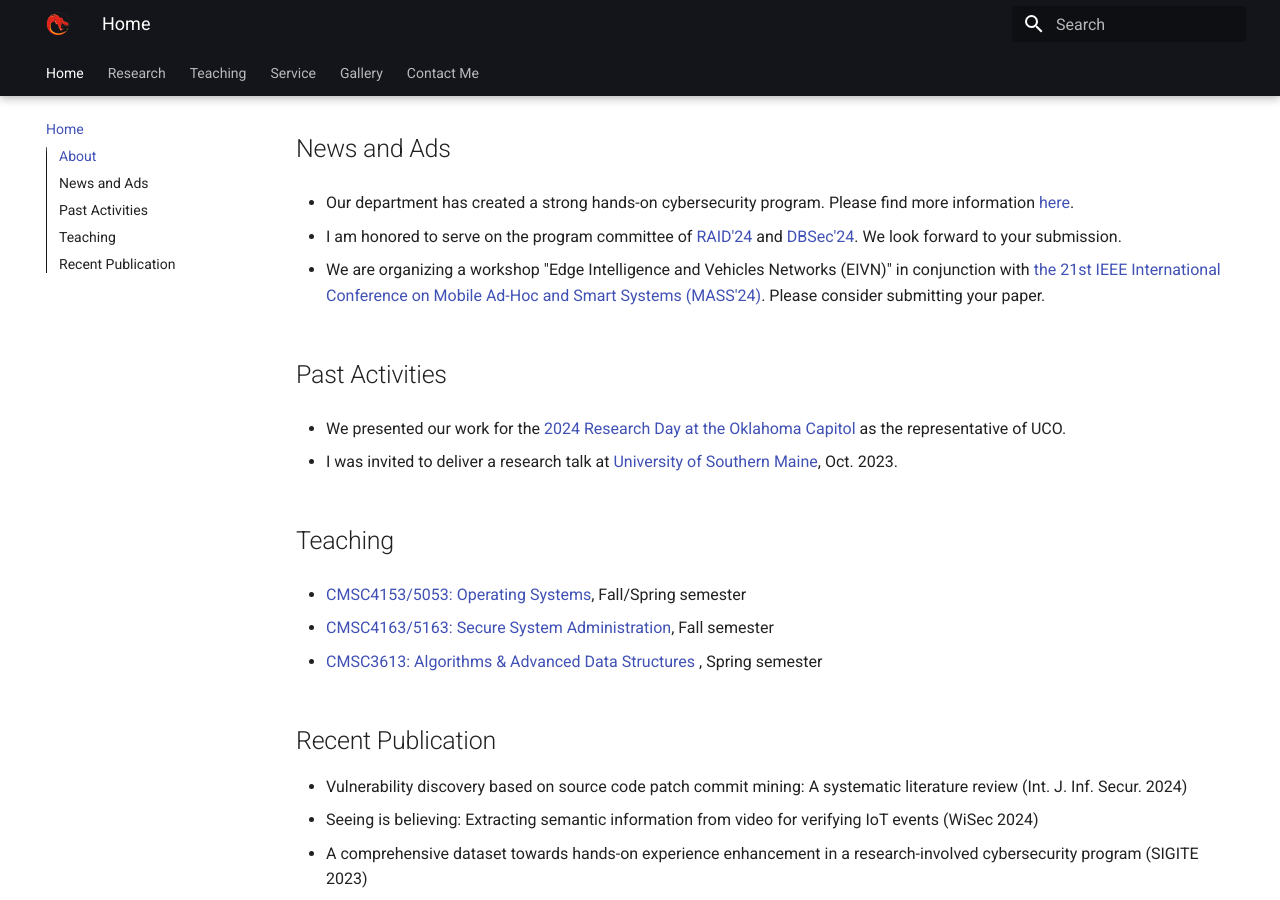
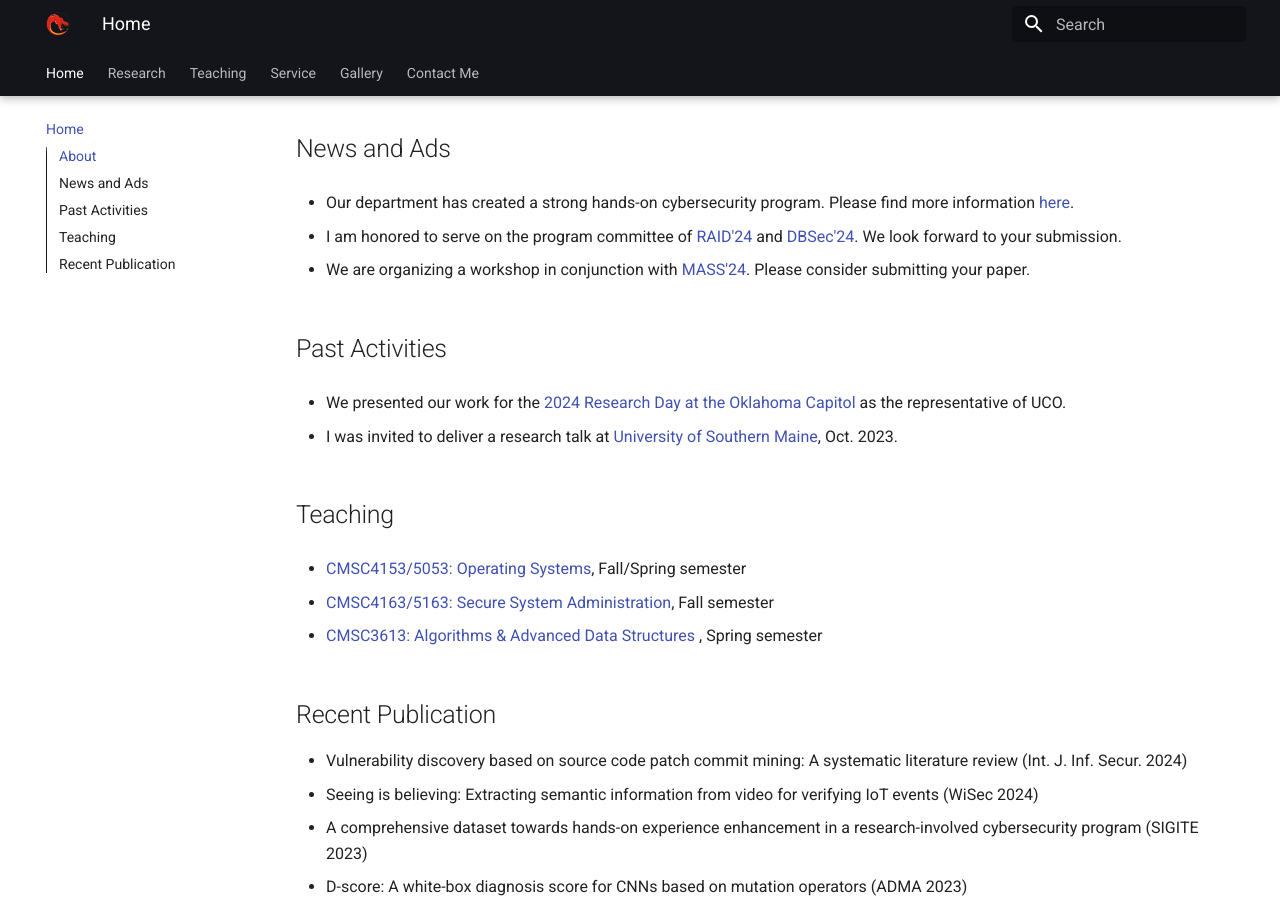
Before and after one commit to fzuo/homepage, an MkDocs documentation site: the page built from docs/index.md, in a window 1280 px wide and 900 px high, scrolled down 652 px. Built offline with MkDocs 1.6.1 and Material for MkDocs 9.7.7, drawn with Linux system fonts in a browser that asks for light colours.

Commit message:
Updating files

```diff
--- a/docs/index.md
+++ b/docs/index.md
@@ -56,7 +56,7 @@
 
 - I am honored to serve on the program committee of <a href="https://raid2024.github.io/">RAID'24</a> and <a href="https://dbsec2024.github.io/">DBSec'24</a>. We look forward to your submission.
 
-- We are organizing a workshop "Edge Intelligence and Vehicles Networks (EIVN)" in conjunction with <a href="https://sites.google.com/view/ieee-mass-2024/home">the 21st IEEE International Conference on Mobile Ad-Hoc and Smart Systems (MASS'24)</a>. Please consider submitting your paper.
+- We are organizing a workshop in conjunction with <a href="https://sites.google.com/view/ieee-mass-2024/home">MASS'24</a>. Please consider submitting your paper.
 
 
 ## Past Activities
```
